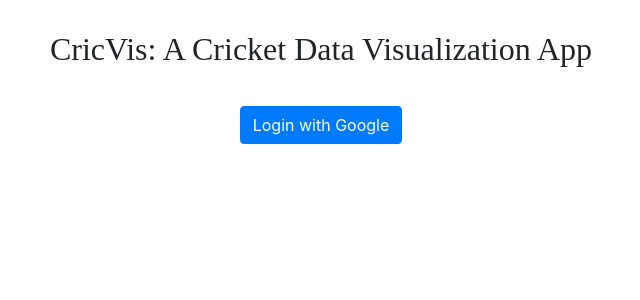
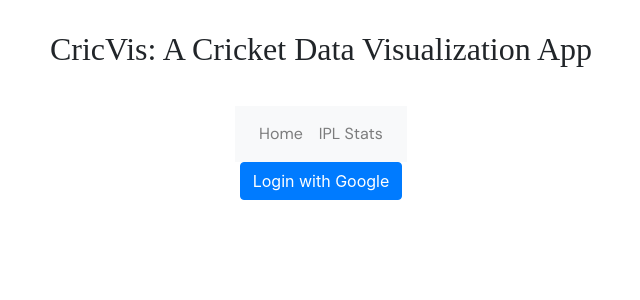
Before and after one commit to googleinterns/step208-2020, a Django app: page /cricVis/ in a window 1280 px wide. Shown: the top 300 px of the page, without its empty margins (319-959 px from the left). Run offline with Django 3.2, Linux system fonts and the light colour scheme; data that the repository does not hold is empty; some libraries are stand-ins or nearby versions; some web fonts are replaced.

Commit message:
design: add navbar to index page

```diff
--- a/cricVis/templates/cricVis/index.html
+++ b/cricVis/templates/cricVis/index.html
@@ -20,6 +20,20 @@
       <div class="main_container">
         <div class="heading_container">
           <h2> CricVis: A Cricket Data Visualization App </h2>
+        </div>
+        <div class="navbar_container">
+          <nav class="navbar navbar-expand-lg navbar-light bg-light">
+            <div class="collapse navbar-collapse" id="navbarNav">
+              <ul class="navbar-nav">
+                <li class="nav-item">
+                  <a class="nav-link" href="{% url 'cricVis:index' %}">Home</a>
+                </li>
+                <li class="nav-item">
+                  <a class="nav-link" href="{% url 'cricVis:iplStats' %}">IPL Stats</a>
+                </li>
+              </ul>
+            </div>
+          </nav>
         </div>
         {% if user.is_authenticated %}
         <h3>Welcome, {{ user.username }} !</h3>
```
